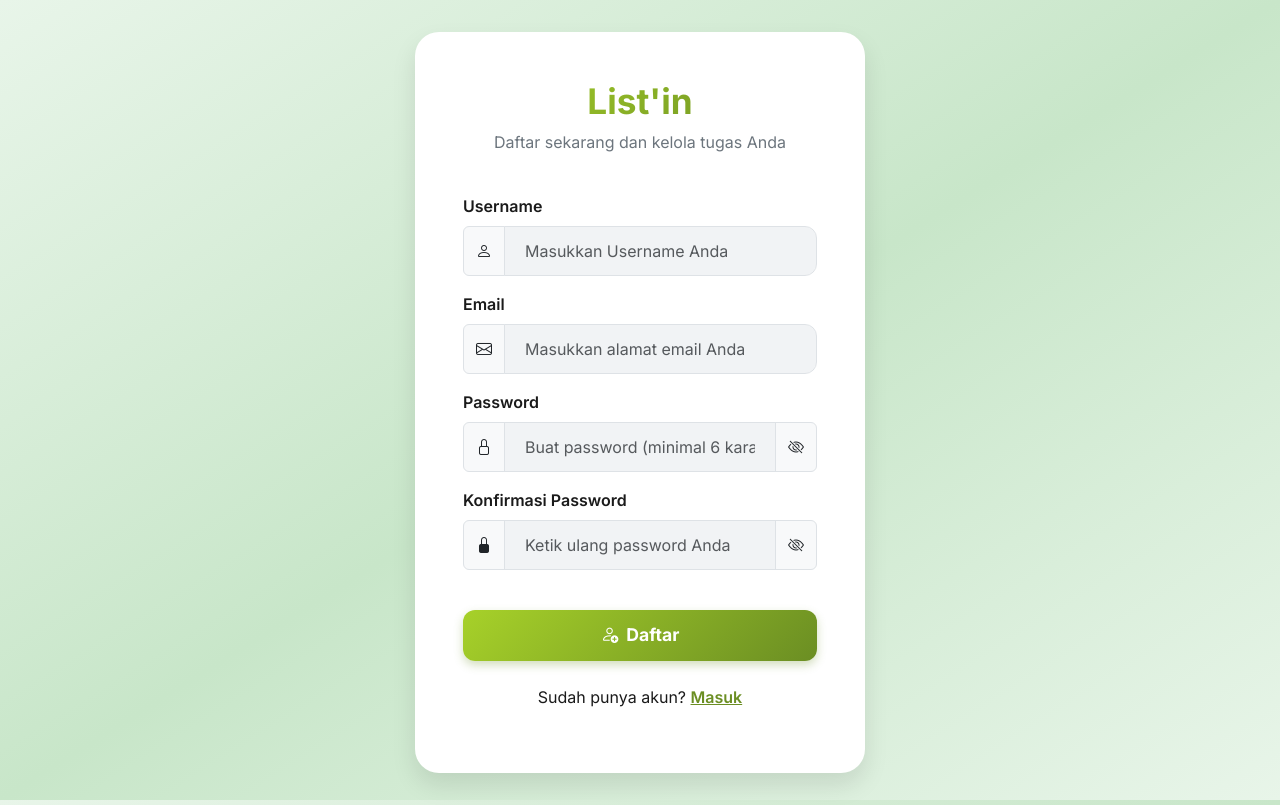
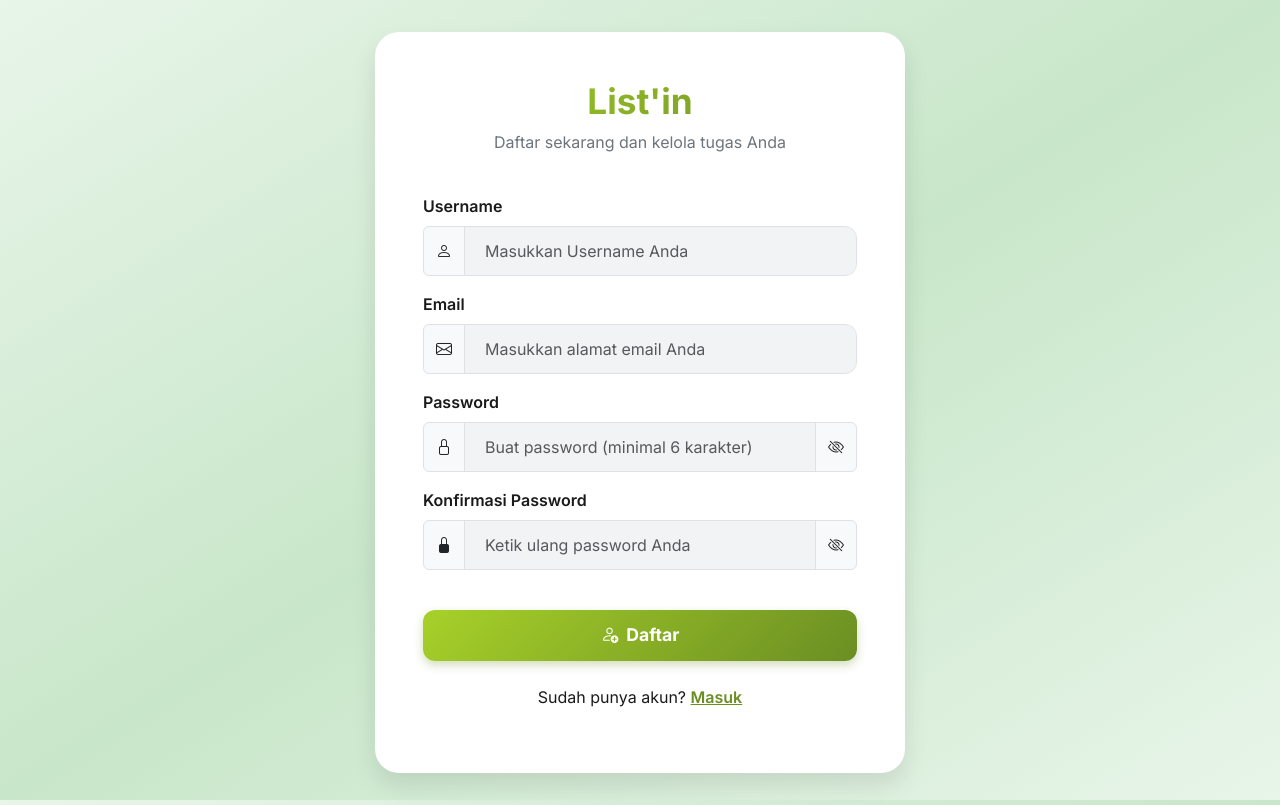
Before and after one commit to Dhamda06/todolist-internship, a PHP site: page /database/todo/register in a window 1280 px wide. Run offline with PHP 8.4, Linux system fonts and the light colour scheme.

```diff
--- a/application/views/todo/login.php
+++ b/application/views/todo/login.php
@@ -45,7 +45,7 @@
         }
 
         .login-container {
-            max-width: 520px;
+            max-width: 530px;
             width: 100%;
             padding: 3rem;
             border-radius: 1.5rem;
--- a/application/views/todo/register.php
+++ b/application/views/todo/register.php
@@ -45,7 +45,7 @@
         }
 
         .register-container {
-            max-width: 450px;
+            max-width: 530px;
             width: 100%;
             padding: 3rem;
             border-radius: 1.5rem;
```
